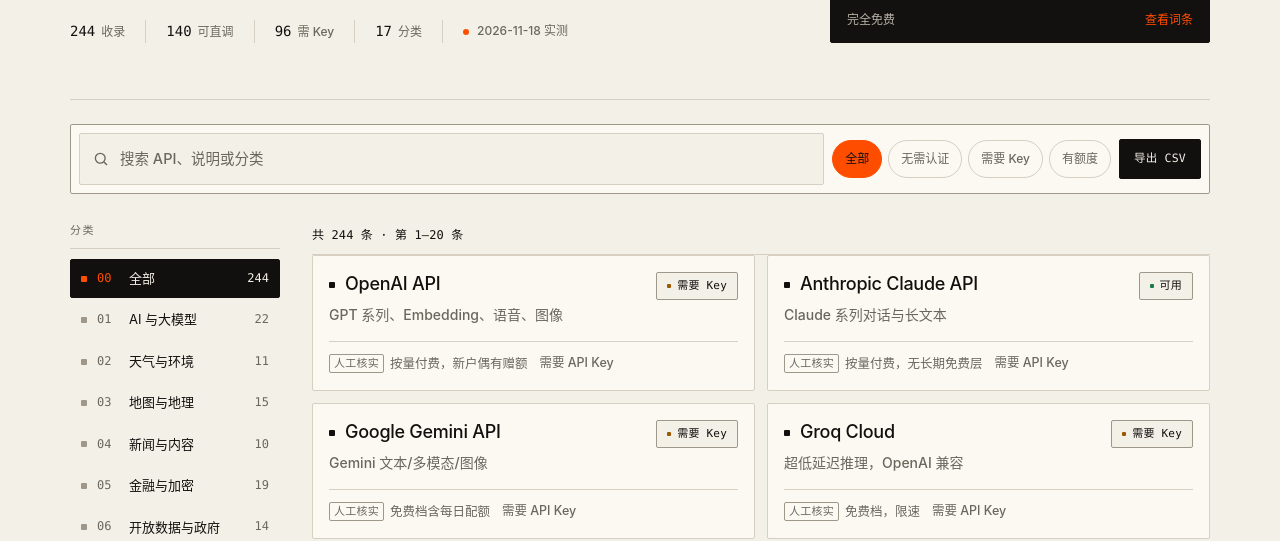
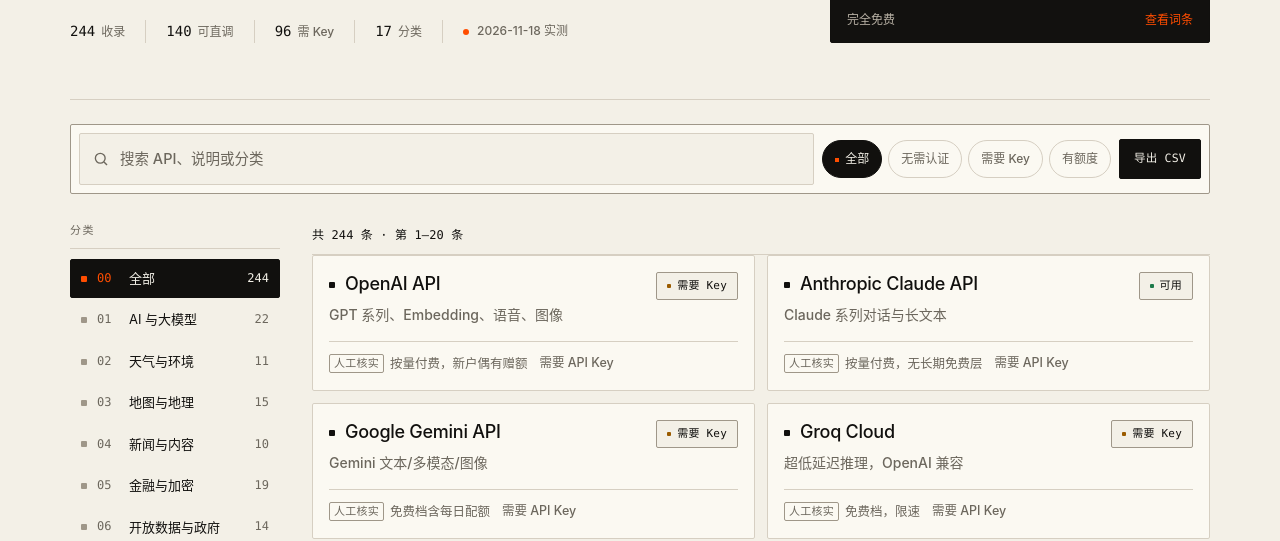
Before and after one commit to yukari09/public-apis, an Astro site: page / in a window 1280 px wide. Shown: the part 269-810 px from the top of the page. Built offline with nearby package versions, Linux system fonts and the light colour scheme; Astro itself is replaced by a stand-in of ours.

Commit message:
fix: match active filter to active category

```diff
--- a/DESIGN.md
+++ b/DESIGN.md
@@ -58,8 +58,8 @@ components:
     padding: "8px 12px"
     typography: "{typography.body}"
   filter-chip-active:
-    backgroundColor: "{colors.accent}"
-    textColor: "{colors.accent-ink}"
+    backgroundColor: "{colors.ink}"
+    textColor: "{colors.paper}"
     rounded: "{rounded.full}"
     padding: "8px 12px"
     typography: "{typography.body}"
--- a/src/styles/global.css
+++ b/src/styles/global.css
@@ -302,7 +302,17 @@
   }
 
   .filter-btn[aria-pressed="true"] {
-    @apply border-accent bg-accent text-accent-ink;
+    @apply border-ink bg-ink text-paper;
+  }
+
+  .filter-btn[aria-pressed="true"]::before {
+    content: "";
+    display: inline-block;
+    width: 4px;
+    height: 4px;
+    margin-right: 6px;
+    background: var(--color-accent);
+    vertical-align: 1px;
   }
 
   .export-btn {
```
Also changed, not shown: .impeccable/design.json.
